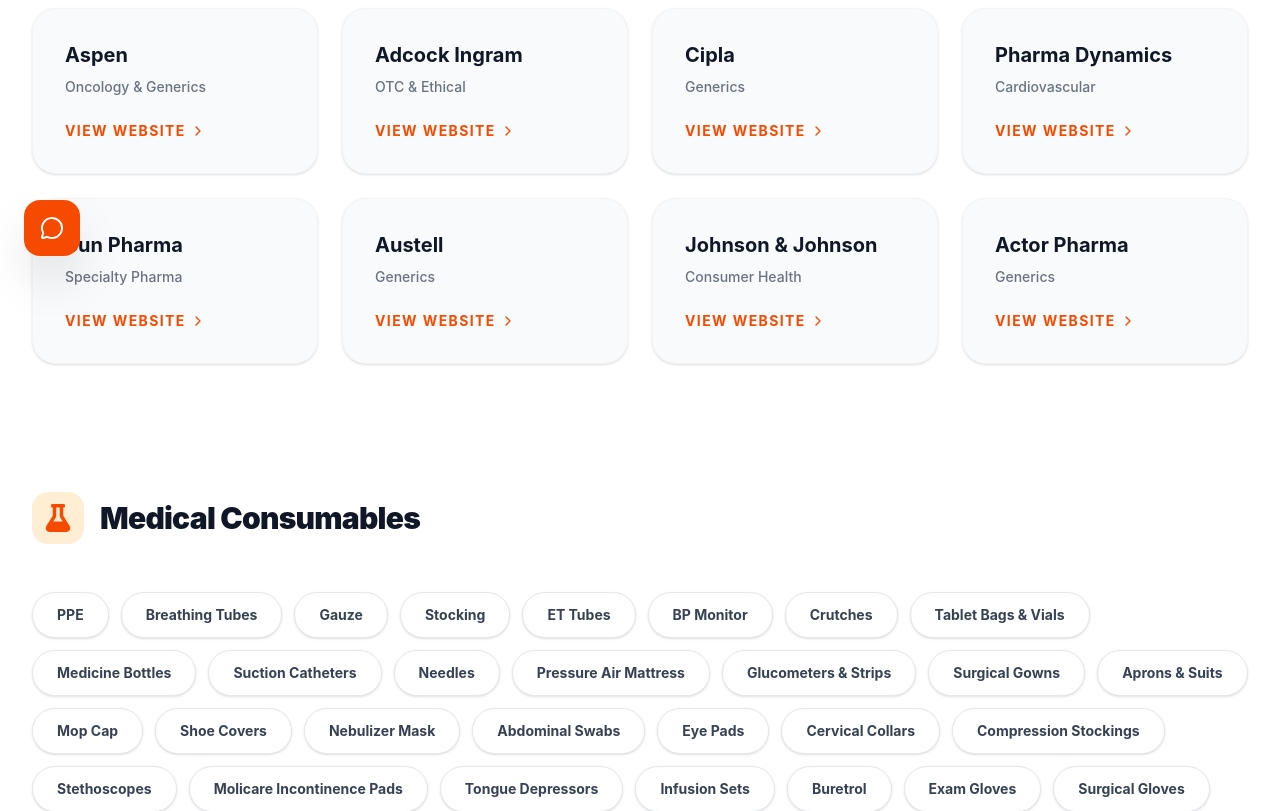
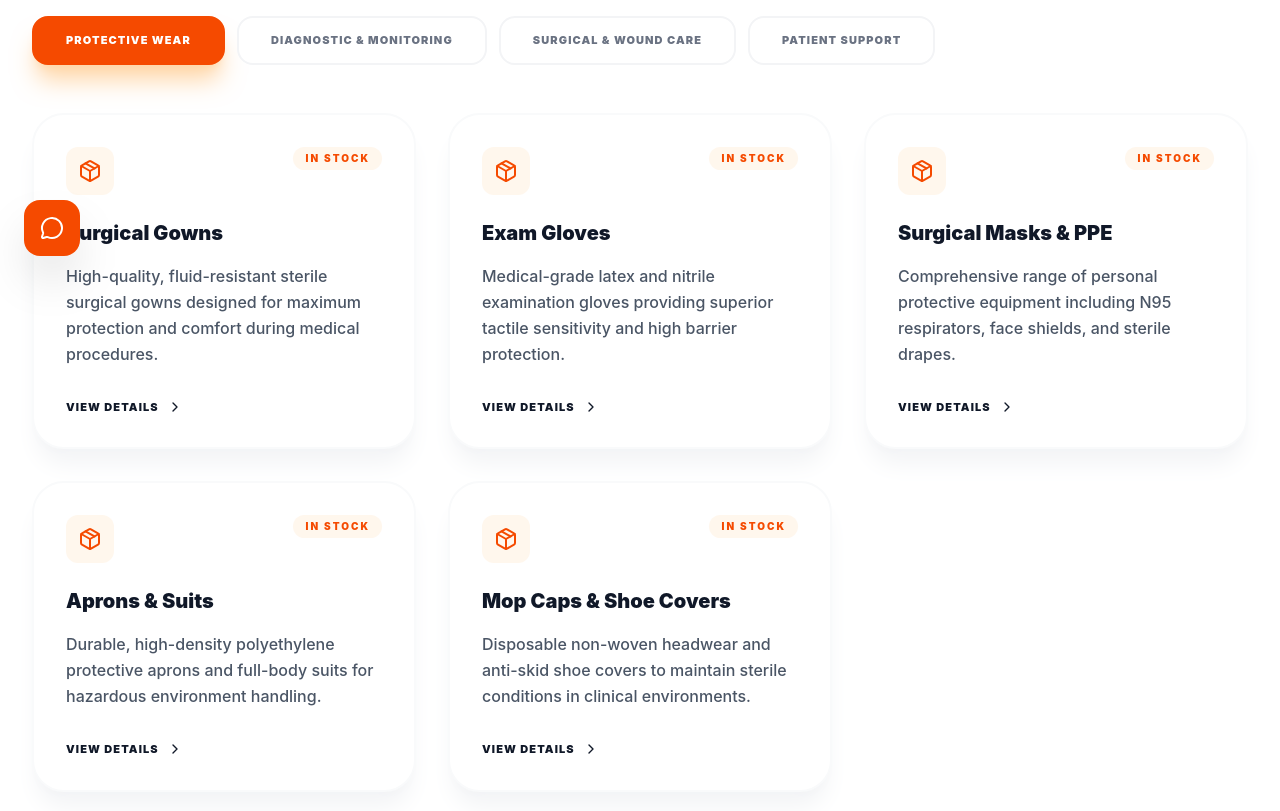
Before and after one commit to MazweMavuso/avoma, a React (Vite) app: page /products in a window 1280 px wide. Shown: the part 520-1331 px from the top of the page. Built offline with nearby package versions, Linux system fonts and the light colour scheme.

Commit message:
feat: update hero visuals, refactor products page with category filters, and refine branding

```diff
--- a/src/data/products.js
+++ b/src/data/products.js
@@ -1,15 +1,44 @@
-export const consumableItems = [
-  "PPE", "Breathing Tubes", "Gauze", "Stocking", "ET Tubes",
-  "BP Monitor", "Crutches", "Tablet Bags & Vials", "Medicine Bottles",
-  "Suction Catheters", "Needles", "Pressure Air Mattress",
-  "Glucometers & Strips", "Surgical Gowns", "Aprons & Suits",
-  "Mop Cap", "Shoe Covers", "Nebulizer Mask", "Abdominal Swabs",
-  "Eye Pads", "Cervical Collars", "Compression Stockings",
-  "Stethoscopes", "Molicare Incontinence Pads", "Tongue Depressors",
-  "Infusion Sets", "Buretrol", "Exam Gloves", "Surgical Gloves",
-  "Nitrile Gloves", "Emergency High Risk Gloves",
-  "Bin Liner Bags (Red & Black)", "Sharp Containers",
-  "Pregnancy Strips", "Urine Strips", "Uterine Balloons"
+export const productData = [
+  {
+    category: "Protective Wear",
+    items: [
+      { name: "Surgical Gowns", description: "High-quality, fluid-resistant sterile surgical gowns designed for maximum protection and comfort during medical procedures." },
+      { name: "Exam Gloves", description: "Medical-grade latex and nitrile examination gloves providing superior tactile sensitivity and high barrier protection." },
+      { name: "Surgical Masks & PPE", description: "Comprehensive range of personal protective equipment including N95 respirators, face shields, and sterile drapes." },
+      { name: "Aprons & Suits", description: "Durable, high-density polyethylene protective aprons and full-body suits for hazardous environment handling." },
+      { name: "Mop Caps & Shoe Covers", description: "Disposable non-woven headwear and anti-skid shoe covers to maintain sterile conditions in clinical environments." }
+    ]
+  },
+  {
+    category: "Diagnostic & Monitoring",
+    items: [
+      { name: "BP Monitors", description: "Professional-grade digital and manual sphygmomanometers for accurate blood pressure tracking in clinical and home settings." },
+      { name: "Glucometers & Strips", description: "Advanced blood glucose monitoring systems with high-precision test strips for effective diabetes management." },
+      { name: "Stethoscopes", description: "Premium acoustic stethoscopes with dual-head chestpieces for superior auscultation and diagnostic accuracy." },
+      { name: "Pregnancy & Urine Strips", description: "Rapid diagnostic test strips providing quick and reliable results for professional clinical screening." },
+      { name: "Thermometers", description: "Infrared and digital contact thermometers for fast, non-invasive, and highly accurate temperature measurement." }
+    ]
+  },
+  {
+    category: "Surgical & Wound Care",
+    items: [
+      { name: "Sterile Gauze & Swabs", description: "Highly absorbent, low-linting sterile cotton gauze and abdominal swabs for effective wound dressing and fluid management." },
+      { name: "Needles & Syringes", description: "Precision-engineered hypodermic needles and syringes with ultra-sharp points for painless administration and accurate dosing." },
+      { name: "Infusion Sets & Buretrol", description: "Sterile IV administration sets and pediatric buretrols designed for controlled and precise fluid delivery." },
+      { name: "Uterine Balloons", description: "Specialized post-partum hemorrhage control balloons designed for rapid intrauterine pressure application and stabilization." },
+      { name: "Surgical Sutures", description: "High-tensile strength absorbable and non-absorbable sutures for secure wound closure across various surgical applications." }
+    ]
+  },
+  {
+    category: "Patient Support",
+    items: [
+      { name: "Pressure Air Mattresses", description: "Medical-grade alternating pressure surfaces designed to prevent and treat pressure ulcers in long-term care patients." },
+      { name: "Crutches & Walking Aids", description: "Ergonomically designed lightweight aluminum crutches and mobility aids for stable and comfortable patient rehabilitation." },
+      { name: "Cervical Collars", description: "Anatomically shaped foam and rigid cervical collars providing superior neck support and immobilization during recovery." },
+      { name: "Incontinence Pads", description: "High-absorbency medical-grade incontinence products designed for maximum skin protection and patient dignity." },
+      { name: "Medicine Bottles & Vials", description: "Pharmaceutical-grade amber glass and plastic containers for secure storage and dispensing of liquid and solid medications." }
+    ]
+  }
 ];
 
 export const medicineBrands = [
--- a/src/pages/home/components/Hero.jsx
+++ b/src/pages/home/components/Hero.jsx
@@ -96,12 +96,12 @@
               <img
                 src={slides[currentSlide].image}
                 alt="Healthcare Background"
-                className="w-full h-screen object-cover object-center lg:object-center"
+                className="w-full h-screen object-cover object-right lg:object-center"
               />
             </Parallax>
           </motion.div>
         </AnimatePresence>
-        <div className="absolute inset-0 bg-gradient-to-r from-white via-white/95 to-transparent lg:to-white/20 dark:from-gray-950 dark:via-gray-950/95 dark:to-transparent z-10"></div>
+        <div className="absolute inset-0 bg-gradient-to-r from-white/80 via-white/20 to-transparent lg:from-white lg:via-white/90 lg:to-white/20 dark:from-gray-950/80 dark:via-gray-950/20 dark:to-transparent lg:dark:from-gray-950 lg:dark:via-gray-950/95 lg:dark:to-transparent z-10"></div>
       </div>
 
       <div className="relative z-20 max-w-7xl mx-auto px-4 sm:px-6 lg:px-8 w-full pt-32 pb-20">
--- a/src/pages/products/ProductsPage.jsx
+++ b/src/pages/products/ProductsPage.jsx
@@ -1,5 +1,4 @@
 import ProductsHeader from './components/ProductsHeader';
-import MedicineBrands from './components/MedicineBrands';
 import ConsumableList from './components/ConsumableList';
 import CertifiedSection from './components/CertifiedSection';
 
@@ -8,7 +7,6 @@
     <div className="pt-32 pb-20 bg-white dark:bg-gray-950 min-h-screen">
       <div className="max-w-7xl mx-auto px-4 sm:px-6 lg:px-8">
         <ProductsHeader />
-        <MedicineBrands />
         <ConsumableList />
         <CertifiedSection />
       </div>
--- a/src/pages/products/components/ConsumableList.jsx
+++ b/src/pages/products/components/ConsumableList.jsx
@@ -1,49 +1,98 @@
-import { motion } from 'framer-motion';
-import { consumableItems } from '../../../data/products';
-import { FaFlask } from 'react-icons/fa';
+import React, { useState } from 'react';
+import { motion, AnimatePresence } from 'framer-motion';
+import { productData } from '../../../data/products';
+import { Package, ChevronRight } from 'lucide-react';
 
 const ConsumableList = () => {
-  const fadeInUp = {
-    hidden: { opacity: 0, y: 20 },
-    visible: { opacity: 1, y: 0, transition: { duration: 0.6 } }
-  };
+  const [activeCategory, setActiveCategory] = useState(productData[0].category);
 
-  const staggerContainer = {
+  const activeItems = productData.find(cat => cat.category === activeCategory)?.items || [];
+
+  const containerVariants = {
     hidden: { opacity: 0 },
     visible: {
       opacity: 1,
       transition: {
-        staggerChildren: 0.05
+        staggerChildren: 0.1
       }
     }
   };
 
+  const cardVariants = {
+    hidden: { opacity: 0, y: 20 },
+    visible: { opacity: 1, y: 0, transition: { duration: 0.5 } }
+  };
+
   return (
     <div className="mb-32">
-      <div className="flex items-center space-x-4 mb-12">
-        <div className="p-3 bg-orange-100 dark:bg-orange-950/30 rounded-2xl text-orange-600">
-          <FaFlask size={28} />
+      {/* Header */}
+      <div className="flex flex-col md:flex-row md:items-center justify-between gap-6 mb-12">
+        <div className="flex items-center space-x-4">
+          <div className="p-4 bg-orange-600 rounded-2xl text-white shadow-lg shadow-orange-200">
+            <Package size={28} />
+          </div>
+          <div>
+            <h2 className="text-3xl font-black text-gray-900 dark:text-white tracking-tight">Our Products</h2>
+            <p className="text-gray-500 dark:text-gray-400 font-medium">High-quality medical supplies and equipment</p>
+          </div>
         </div>
-        <h2 className="text-3xl font-black text-gray-900 dark:text-white tracking-tight">Medical Consumables</h2>
       </div>
 
-      <motion.div
-        variants={staggerContainer}
-        initial="hidden"
-        whileInView="visible"
-        viewport={{ once: true }}
-        className="flex flex-wrap gap-3"
-      >
-        {consumableItems.map((item) => (
-          <motion.span
-            key={item}
-            variants={fadeInUp}
-            className="px-6 py-3 bg-white dark:bg-gray-900 text-gray-700 dark:text-gray-300 border border-gray-200 dark:border-gray-800 rounded-full text-sm font-bold hover:border-orange-500 hover:text-orange-600 transition-all cursor-default shadow-sm"
+      {/* Filter Tabs */}
+      <div className="flex flex-wrap gap-3 mb-12">
+        {productData.map((cat) => (
+          <button
+            key={cat.category}
+            onClick={() => setActiveCategory(cat.category)}
+            className={`px-8 py-3.5 rounded-2xl font-black uppercase tracking-widest text-[11px] transition-all duration-300 border-2 ${
+              activeCategory === cat.category
+                ? 'bg-orange-600 border-orange-600 text-white shadow-xl shadow-orange-200'
+                : 'bg-white dark:bg-gray-900 border-gray-100 dark:border-gray-800 text-gray-500 dark:text-gray-400 hover:border-orange-200'
+            }`}
           >
-            {item}
-          </motion.span>
+            {cat.category}
+          </button>
         ))}
-      </motion.div>
+      </div>
+
+      {/* Product Grid */}
+      <AnimatePresence mode="wait">
+        <motion.div
+          key={activeCategory}
+          variants={containerVariants}
+          initial="hidden"
+          animate="visible"
+          className="grid grid-cols-1 md:grid-cols-2 lg:grid-cols-3 gap-8"
+        >
+          {activeItems.map((item, idx) => (
+            <motion.div
+              key={item.name}
+              variants={cardVariants}
+              whileHover={{ y: -10 }}
+              className="group bg-white dark:bg-gray-900 p-8 rounded-[32px] border-2 border-gray-50 dark:border-gray-800 shadow-xl shadow-gray-100 dark:shadow-none transition-all hover:border-orange-500/50"
+            >
+              <div className="flex items-start justify-between mb-6">
+                <div className="p-3 bg-orange-50 dark:bg-orange-900/20 rounded-xl">
+                  <Package className="text-orange-600" size={24} />
+                </div>
+                <div className="text-[10px] font-black uppercase tracking-[0.2em] text-orange-600 bg-orange-50 dark:bg-orange-900/20 px-3 py-1 rounded-full">
+                  In Stock
+                </div>
+              </div>
+              <h3 className="text-xl font-black text-gray-900 dark:text-white mb-4 group-hover:text-orange-600 transition-colors">
+                {item.name}
+              </h3>
+              <p className="text-gray-600 dark:text-gray-400 leading-relaxed font-medium mb-8">
+                {item.description}
+              </p>
+              <button className="flex items-center text-gray-900 dark:text-white font-black uppercase tracking-widest text-[11px] hover:text-orange-600 transition-colors">
+                View Details
+                <ChevronRight className="ml-2 group-hover:translate-x-1 transition-transform" size={16} />
+              </button>
+            </motion.div>
+          ))}
+        </motion.div>
+      </AnimatePresence>
     </div>
   );
 };
```
